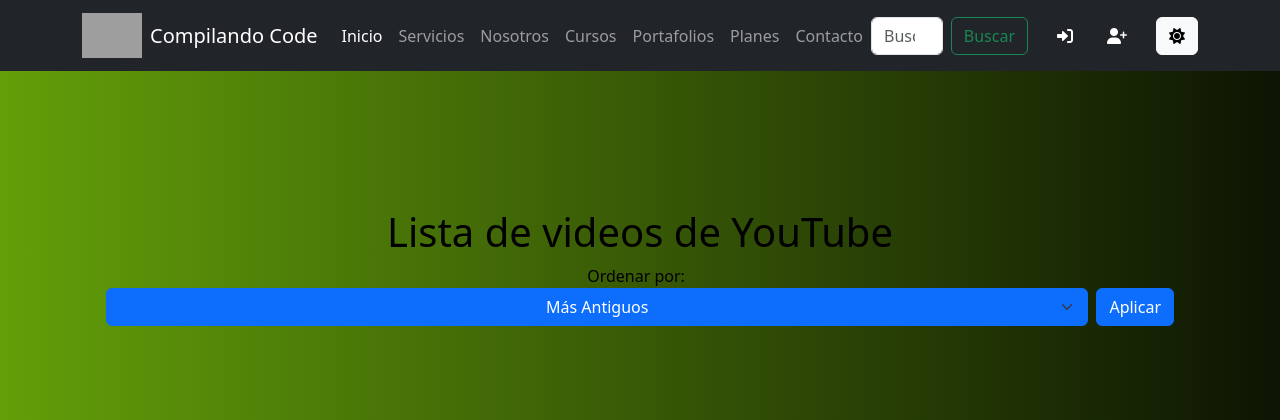
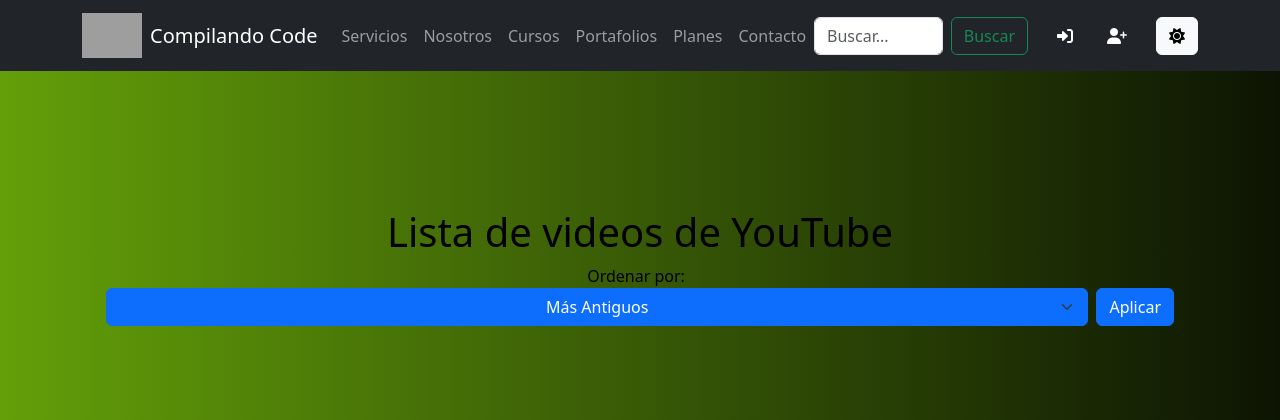
Before and after one commit to emersonxinay/almacen_de_videos_youtube, a Flask app: page /index in a window 1280 px wide. Shown: the top 420 px of the page. Run offline with Flask 3, Linux system fonts and the light colour scheme; data that the repository does not hold is empty; some libraries are stand-ins or nearby versions; grey boxes are pictures that could not be loaded.

Commit message:
fix nav inicio

```diff
--- a/templates/shared/nav.html
+++ b/templates/shared/nav.html
@@ -24,9 +24,6 @@
     </button>
     <div class="collapse navbar-collapse" id="navbarCollapse">
       <ul class="navbar-nav me-auto mb-2 mb-md-0">
-        <li class="nav-item">
-          <a class="nav-link active" href="{{ url_for('index') }}">Inicio</a>
-        </li>
         <li class="nav-item">
           <a class="nav-link" href="#servicios">Servicios</a>
         </li>
```
Also changed, not shown: 2 other files.
